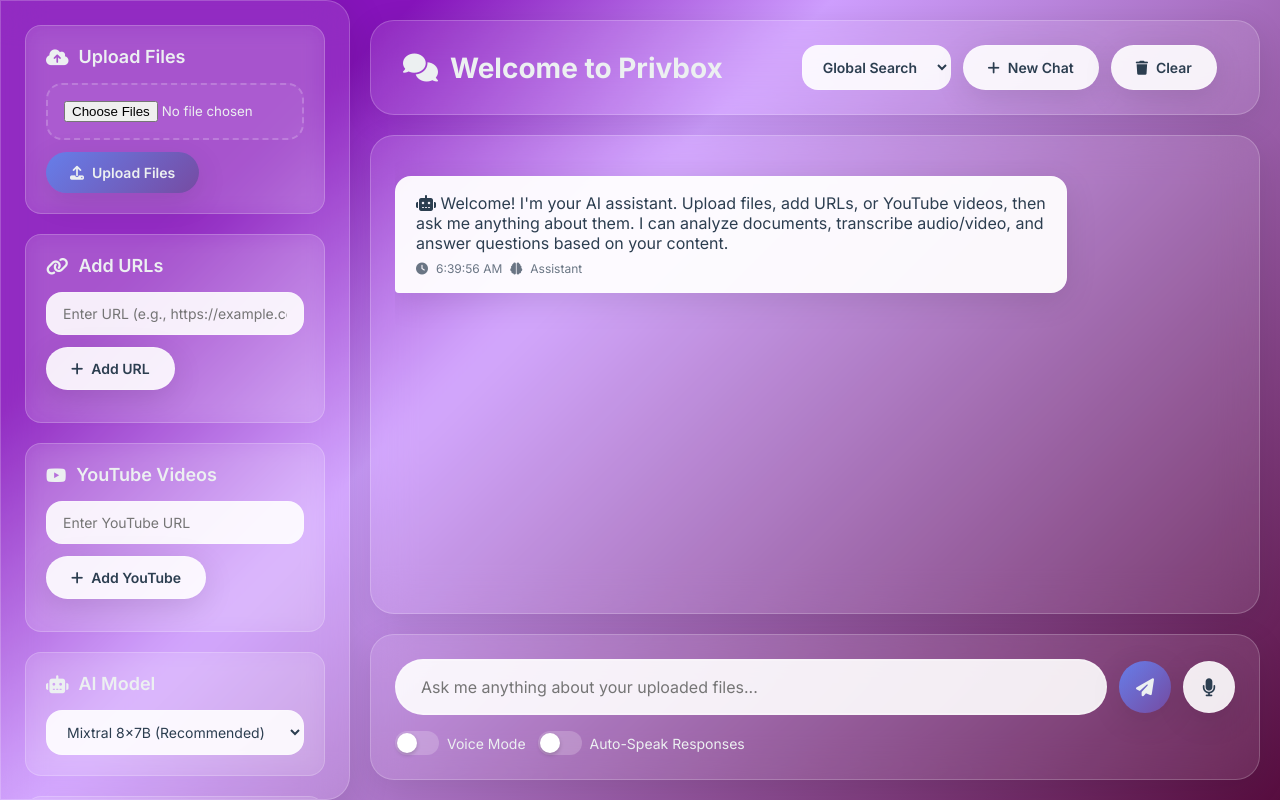
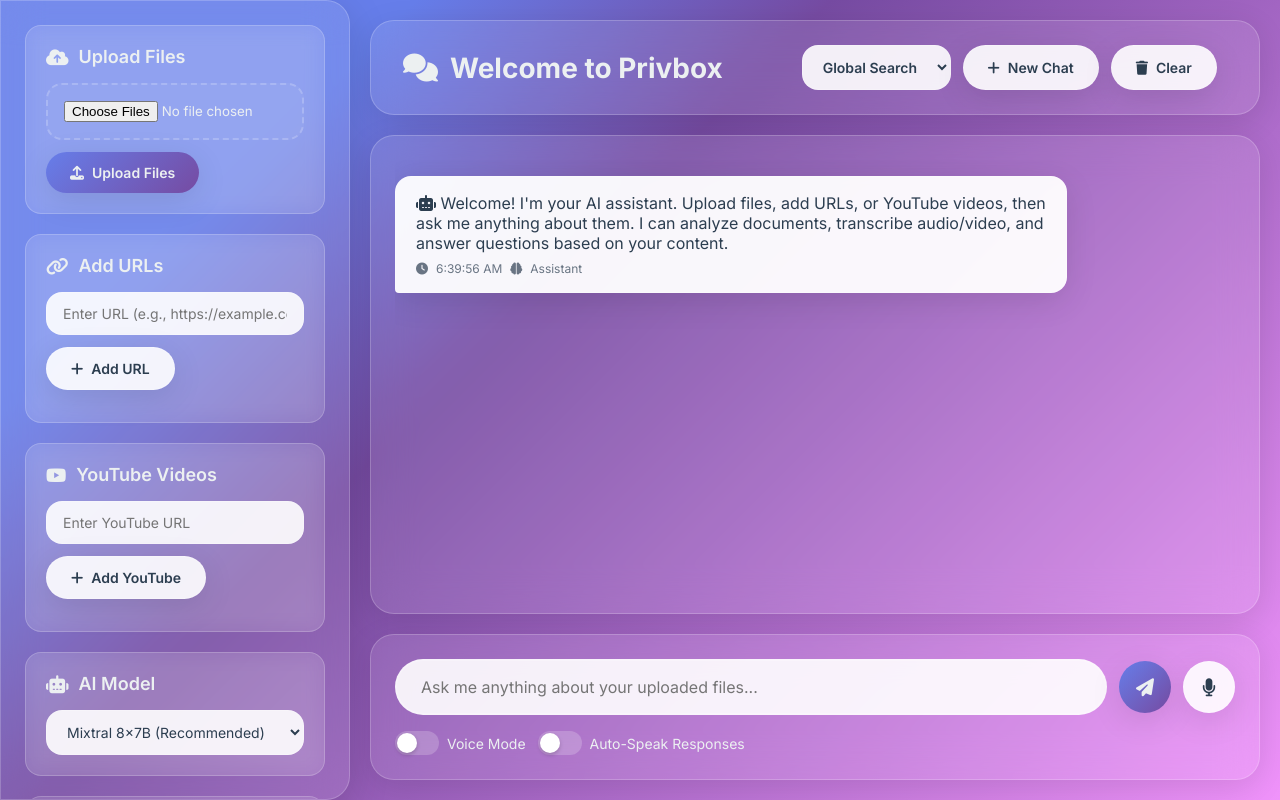
Before and after one commit to Nandini89Sonekar/da, a plain HTML site: page index.html in a window 1280 px wide. Drawn offline with Linux system fonts and the light colour scheme; no server answers.

Commit message:
Update index.html

```diff
--- a/index.html
+++ b/index.html
@@ -42,7 +42,7 @@
 
         body {
             font-family: 'Inter', sans-serif;
-            background: linear-gradient(135deg, #8614bb 20%, #cf9fff 40%, #570d3f 100%);
+            background: linear-gradient(135deg, #667eea 20%, #764ba2 40%, #f093fb 100%);
             min-height: 100vh;
             display: flex;
             overflow: hidden;
```
